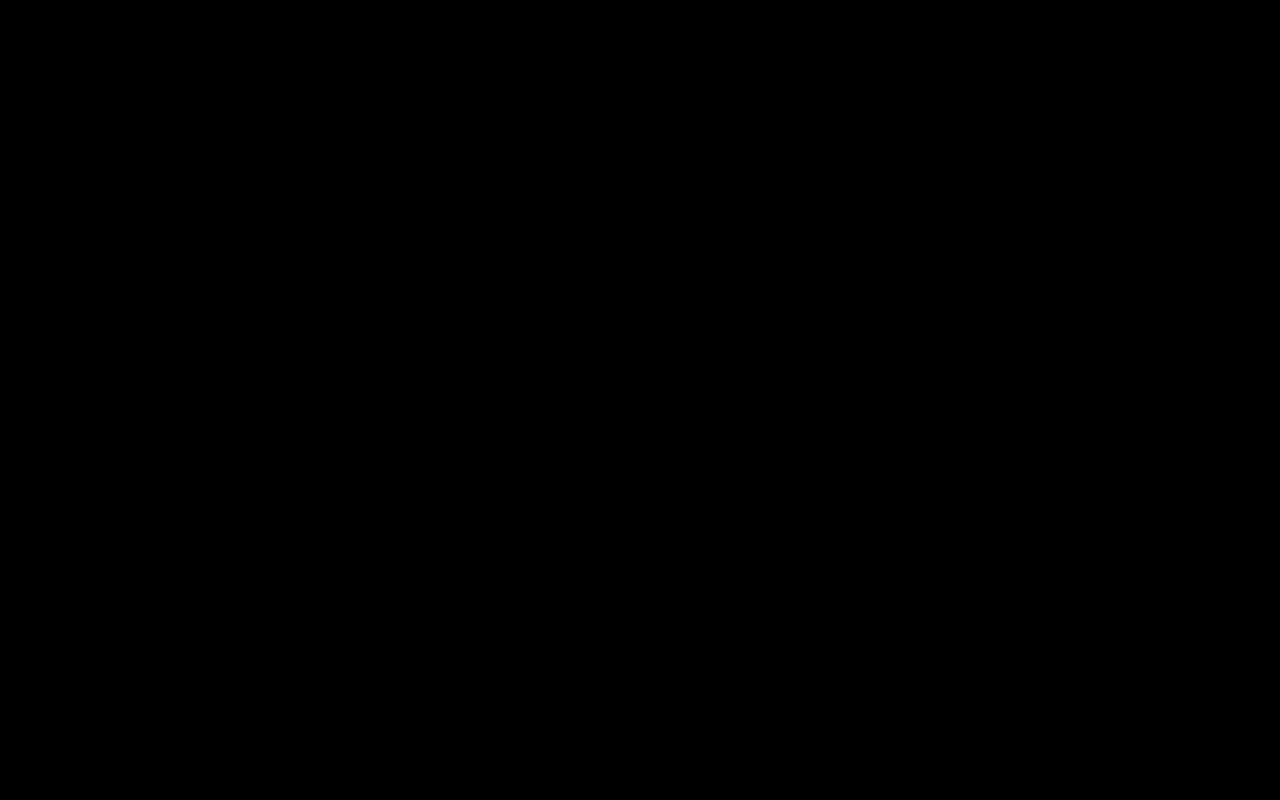
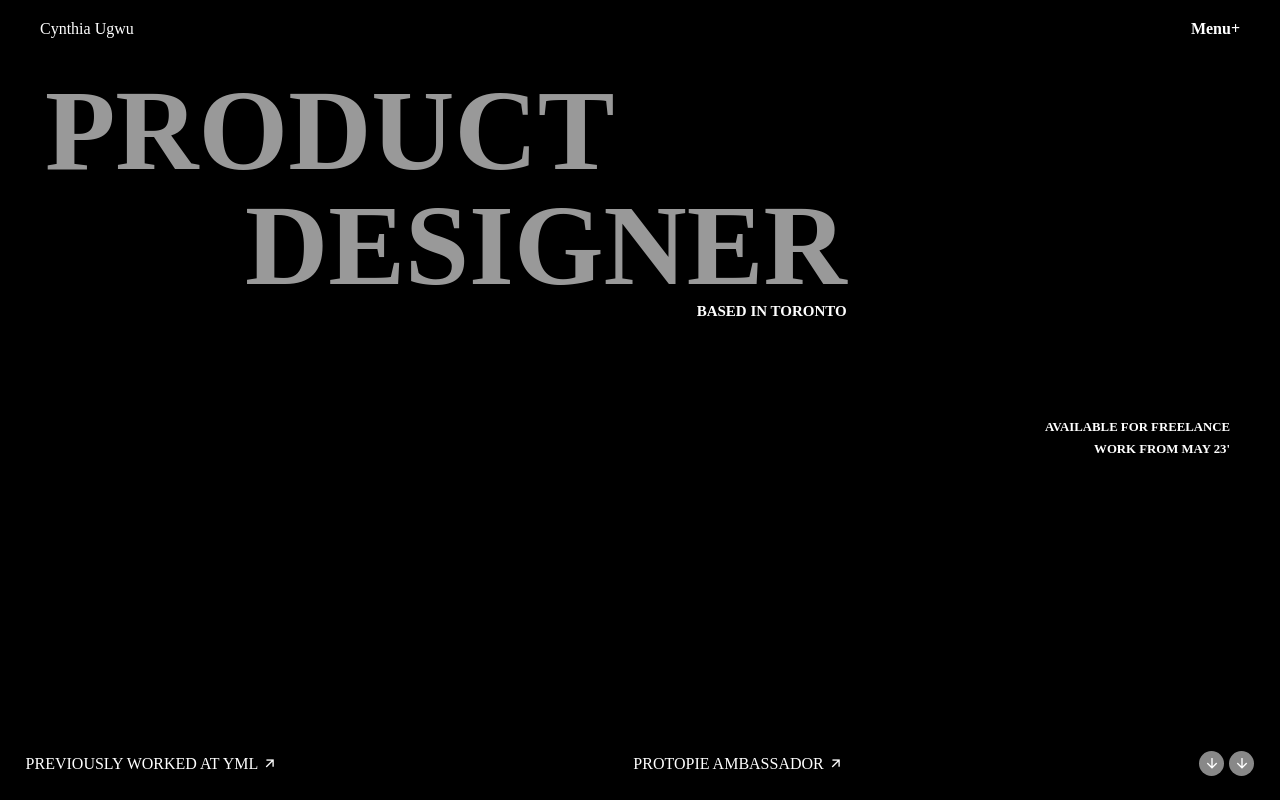
Before and after one commit to Kakarla2001/Product-Design, a plain HTML site: page index.html in a window 1280 px wide. Drawn offline with nearby package versions, Linux system fonts and the light colour scheme.

Commit message:
first page is complete

```diff
--- a/index.html
+++ b/index.html
@@ -1,16 +1,45 @@
 <!DOCTYPE html>
 <html lang="en">
+
 <head>
     <meta charset="UTF-8">
     <meta name="viewport" content="width=device-width, initial-scale=1.0">
     <title>first_Project</title>
+    <link href="https://cdn.jsdelivr.net/npm/remixicon@4.5.0/fonts/remixicon.css" rel="stylesheet" />
     <link rel="stylesheet" href="style.css">
 </head>
+
 <body>
     <div id="main">
-        <div class="hero">
+        <div id="hero">
+            <div id="nav">
+                <a href="#">Cynthia Ugwu</a>
+                <h4>Menu+</h4>
+            </div>
+            <div id="heading">
+                <h1>PRODUCT</h1>
+                <div id="blocktext">
+                    <h1 id="secondh1">DESIGNER</h1>
+                    <h5>BASED IN TORONTO</h5>
+                </div>
 
+            </div>
+            <div id="smalheadings">
+                <h5>available for freelance</h5>
+                <h5>work from may 23'</h5>
+            </div>
+            <div id="herofooter">
+                <a href="#">previously worked at yml <i class="ri-arrow-right-up-line"></i></a>
+                <a href="#">protopie ambassador <i class="ri-arrow-right-up-line"></i></a>
+                <div id="iconset">
+                    <div class="circle"><i class="ri-arrow-down-line"></i>
+                    </div>
+                    <div  class="circle"><i class="ri-arrow-down-line"></i>
+                    </div>
+                </div>
+            </div>
         </div>
     </div>
 </body>
+
 </html>
--- a/style.css
+++ b/style.css
@@ -1,19 +1,105 @@
-*{
+* {
     margin: 0;
     padding: 0;
     box-sizing: border-box;
+
 }
-html body{
+
+html body {
     width: 100%;
     height: 100%;
 }
-#main{
+
+#main {
     width: 100%;
 
 }
-.hero{
+
+#hero {
     width: 100%;
     height: 100vh;
-    background-color: #000;
+    background-color: #000000;
+    color: #fff;
+}
+
+#nav {
+    width: 100%;
+    padding: 20px 40px;
+    /* color:#fff; */
+    display: flex;
+    align-items: center;
+    justify-content: space-between;
+}
+
+#nav a {
+    color: #fff;
+    text-decoration: none;
+}
+
+#heading h1 {
+    font-weight: 900;
+    font-size: 9vw;
+    line-height: 1;
+    opacity: .6;
+    margin-left: 30px;
+}
+
+#heading {
+    margin: 15px;
+}
+
+#heading #secondh1 {
+    margin-left: 230px;
+}
+
+#blocktext {
+    width: fit-content;
+}
+
+#blocktext h5 {
+    text-align: right;
+    font-size: 15px;
+}
+
+#smalheadings {
+    margin-top: 100px;
+    padding-right: 50px;
 
 }
+
+#smalheadings h5 {
+    text-align: right;
+    text-transform: uppercase;
+    margin-top: .5vw;
+    font-size: 1vw;
+}
+
+#herofooter {
+    padding: 0 2vw;
+    position: absolute;
+    bottom: 3%;
+    width: 100%;
+    display: flex;
+    align-items: center;
+    justify-content: space-between;
+}
+
+#herofooter a {
+    color: #fff;
+    text-decoration: none;
+    text-transform: uppercase;
+}
+#herofooter #iconset{
+    display: flex;
+    gap: 5px;
+
+}
+#herofooter .circle{
+    display: flex;
+    align-items: center;
+    justify-content: center;
+    width: 25px;
+    height: 25px;
+    border-radius: 50%;
+    background-color: #888888;
+}
```
